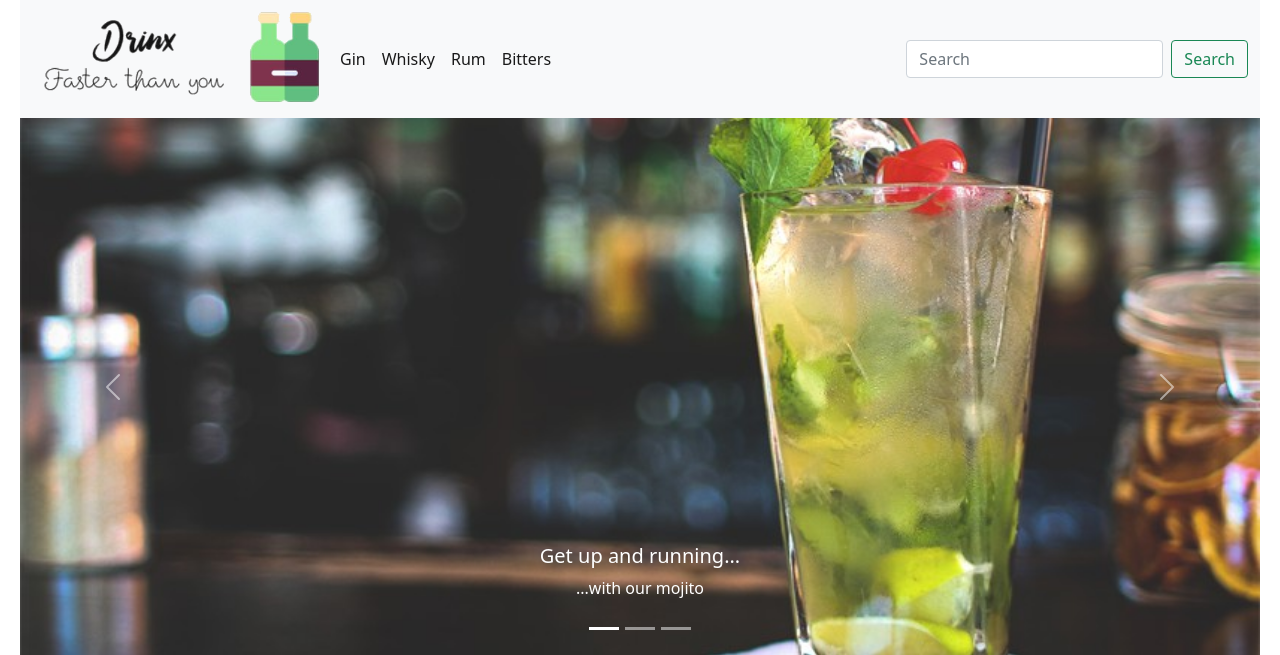
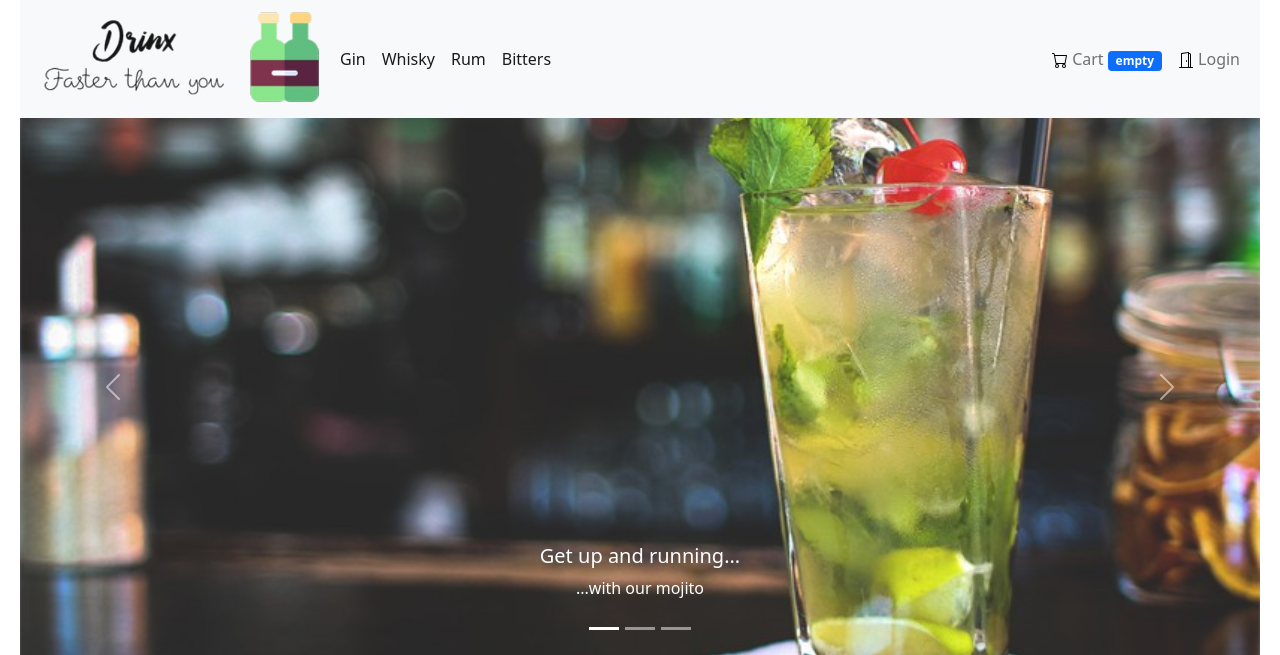
Before and after one commit to MalteHildebrandt/Web50_Capstone, a Django app: page / in a window 1280 px wide. Shown: the top 655 px of the page. Run offline with Django 3.2, Linux system fonts and the light colour scheme.

Commit message:
worked more on layout

```diff
--- a/drinx/templates/drinx/layout.html
+++ b/drinx/templates/drinx/layout.html
@@ -36,10 +36,22 @@
                     <a class="nav-link active" aria-current="page" href="#">Bitters</a>
                   </li>
                 </ul>
-                <form class="d-flex">
-                  <input class="form-control me-2" type="search" placeholder="Search" aria-label="Search">
-                  <button class="btn btn-outline-success" type="submit">Search</button>
-                </form>
+                <ul class="navbar-nav  mb-2 mb-lg-0">
+                  <li class="nav-item d-flex">
+                    <a class="nav-link" aria-current="page" href="#">
+                      <img src="{% static 'drinx/images/cart.svg' %}">
+                      Cart
+                      <span class="badge bg-primary">empty</span>
+                    </a>
+                  </li>
+                  <li class="nav-item d-flex">
+                    <a class="nav-link" aria-current="page" href="#">
+                      <img src="{% static 'drinx/images/door-open.svg' %}">
+                      Login
+                    </a>
+                  </li>
+                </ul>
+
               </div>
             </div>
           </nav>
```
Also changed, not shown: drinx/static/drinx/images/cart.svg (added), drinx/static/drinx/images/door-open.svg (added).
